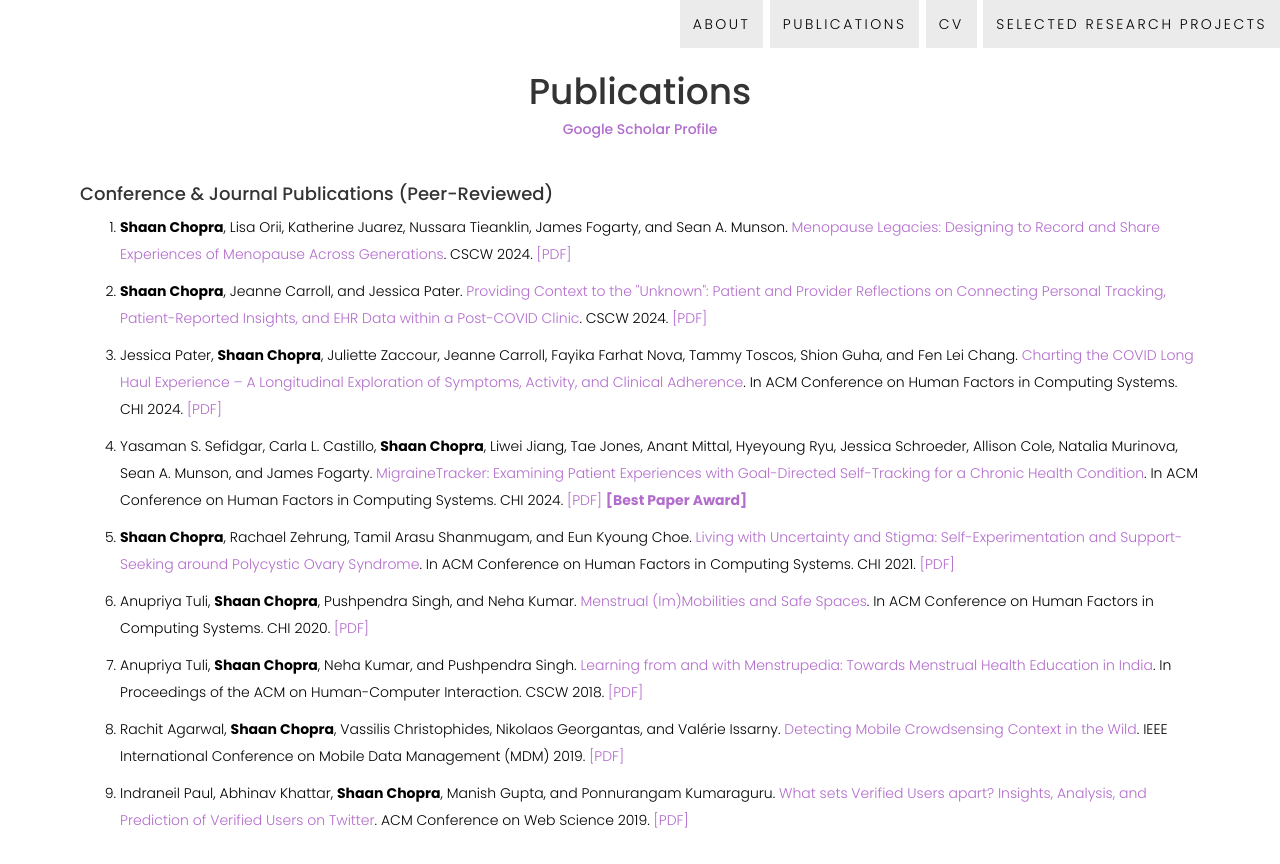
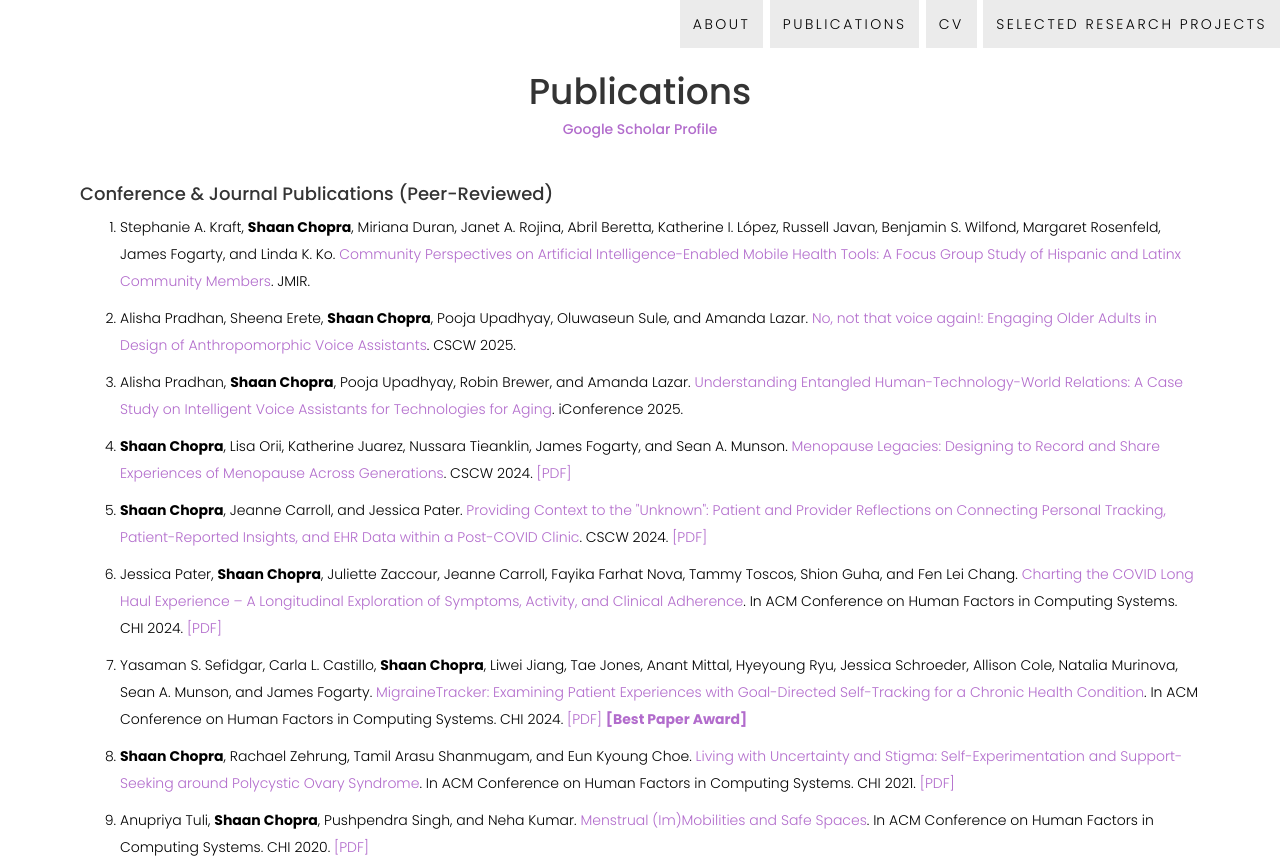
Before and after one commit to shaan15/shaan15.github.io, a plain HTML site: page publications.html in a window 1280 px wide. Shown: the top 864 px of the page. Drawn offline with nearby package versions, Linux system fonts and the light colour scheme; some packages are replaced by stand-ins of ours; a web font is replaced by a local one.

Commit message:
Added 3 new publications

```diff
--- a/publications.html
+++ b/publications.html
@@ -110,6 +110,12 @@ height="0" width="0" style="display:none;visibility:hidden"></iframe></noscript>
       <h4>Conference & Journal Publications (Peer-Reviewed)</h4>
 
       <ol>
+
+      <li><p>Stephanie A. Kraft, <b>Shaan Chopra</b>, Miriana Duran, Janet A. Rojina, Abril Beretta, Katherine I. López, Russell Javan, Benjamin S. Wilfond, Margaret Rosenfeld, James Fogarty, and Linda K. Ko. <a style="color:#B26CCC" href="https://www.jmir.org/">Community Perspectives on Artificial Intelligence-Enabled Mobile Health Tools: A Focus Group Study of Hispanic and Latinx Community Members</a>. JMIR.</p> </li>
+
+       <li><p>Alisha Pradhan, Sheena Erete, <b>Shaan Chopra</b>, Pooja Upadhyay, Oluwaseun Sule, and Amanda Lazar. <a style="color:#B26CCC" href="">No, not that voice again!: Engaging Older Adults in Design of Anthropomorphic Voice Assistants</a>. CSCW 2025.</p> </li>
+
+      <li><p>Alisha Pradhan, <b>Shaan Chopra</b>, Pooja Upadhyay, Robin Brewer, and Amanda Lazar. <a style="color:#B26CCC" href="">Understanding Entangled Human-Technology-World Relations: A Case Study on Intelligent Voice Assistants for Technologies for Aging</a>. iConference 2025.</p> </li>
 
       <li><p><b>Shaan Chopra</b>, Lisa Orii, Katherine Juarez, Nussara Tieanklin, James Fogarty, and Sean A. Munson. <a style="color:#B26CCC" href="">Menopause Legacies: Designing to Record and Share Experiences of Menopause Across Generations</a>. CSCW 2024. <a style="color:#B26CCC" href="pdfs/cscw2024_menopause.pdf">[PDF]</a></p> </li>
 
```
